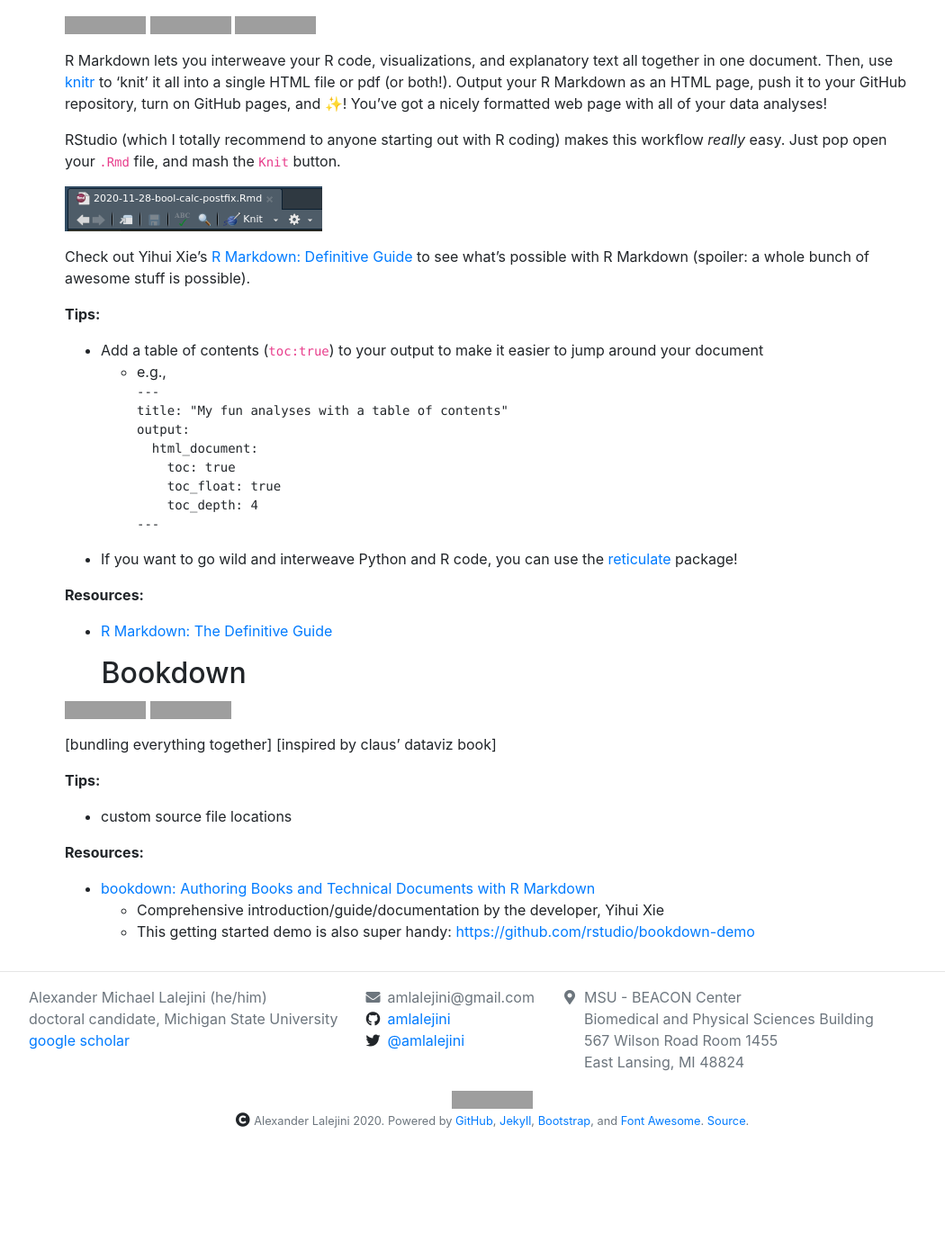
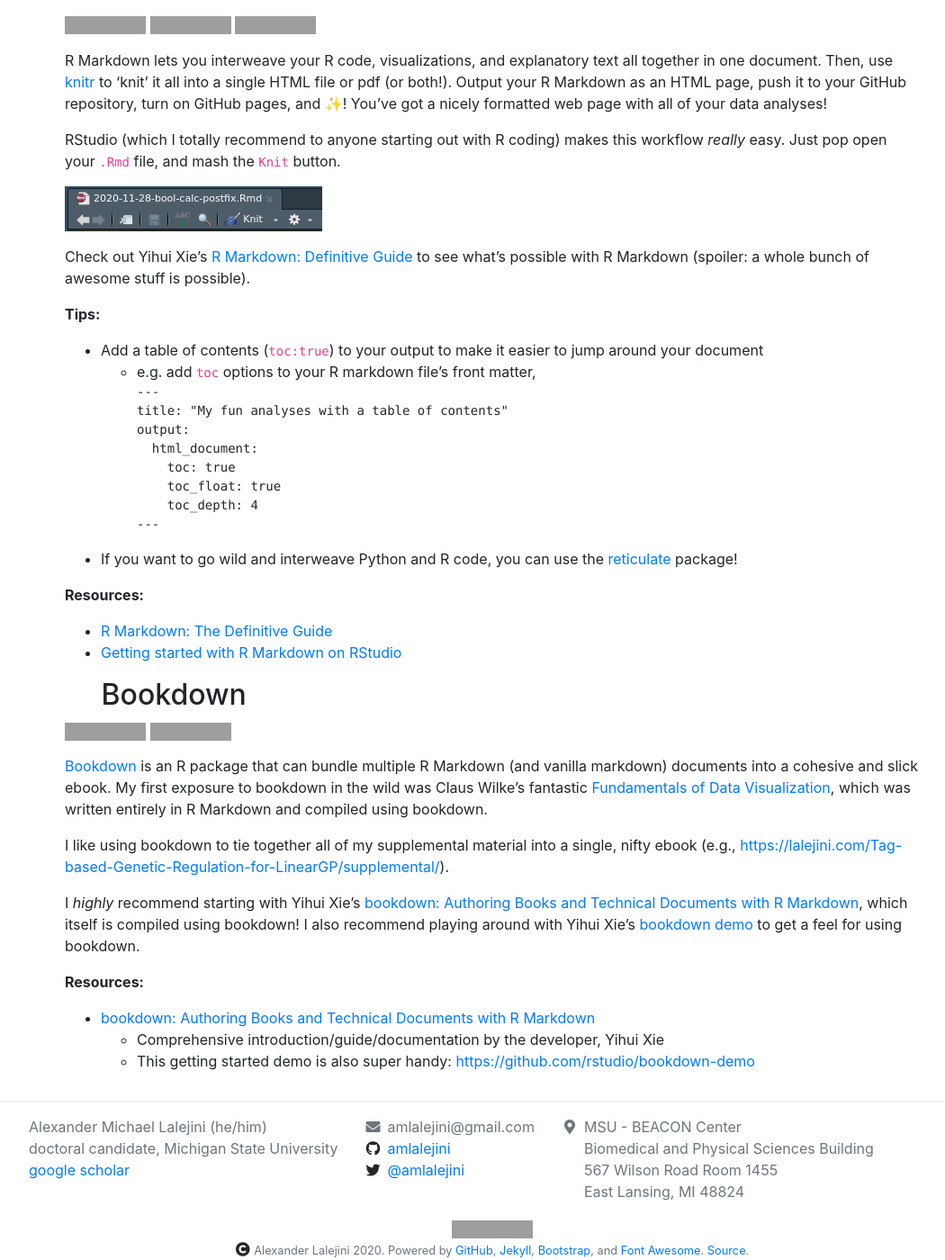
Before and after one commit to amlalejini/amlalejini.github.io, a Jekyll site: the page built from _posts/2020-12-13-supplemental++.md, in a window 1280 px wide and 1400 px high, scrolled down 4814 px. Shown: the whole window at 90% size, without its empty margins (93-1143 px from the left). Built offline with Jekyll 4.4.1, drawn with Linux system fonts in a browser that asks for light colours; nearby versions of some CDN libraries; before the commit the page ends 6070 px from its top, so only the background shows below that; some of the changed text lies outside the part shown; grey boxes are pictures that could not be loaded.

Commit message:
add bookdown section to 2020-12-13 post

````diff
--- a/_posts/2020-12-13-supplemental++.md
+++ b/_posts/2020-12-13-supplemental++.md
@@ -174,7 +174,7 @@
 **Tips:**
 
 - Add a table of contents (`toc:true`) to your output to make it easier to jump around your document
-  - e.g.,
+  - e.g. add `toc` options to your R markdown file's front matter,
     ```
     ---
     title: "My fun analyses with a table of contents"
@@ -190,16 +190,20 @@
 **Resources:**
 
 - [R Markdown: The Definitive Guide](https://bookdown.org/yihui/rmarkdown/)
+- [Getting started with R Markdown on RStudio](https://rmarkdown.rstudio.com/lesson-1.html)
 
 ## Bookdown
 ![accessibility](https://img.shields.io/badge/-web%20accessibility-ff69b4)
 ![slick](https://img.shields.io/badge/-it%20just%20looks%20slick-ff69b4)
 
-[bundling everything together]
-[inspired by claus' dataviz book]
+[Bookdown](https://bookdown.org/) is an R package that can bundle multiple R Markdown (and vanilla markdown) documents into a cohesive and slick ebook.
+My first exposure to bookdown in the wild was Claus Wilke's fantastic [Fundamentals of Data Visualization](https://clauswilke.com/dataviz/), which was written entirely in R Markdown and compiled using bookdown.
 
-**Tips:**
-- custom source file locations
+I like using bookdown to tie together all of my supplemental material into a single, nifty ebook (e.g., <https://lalejini.com/Tag-based-Genetic-Regulation-for-LinearGP/supplemental/>).
+
+I _highly_ recommend starting with Yihui Xie's [bookdown: Authoring Books and Technical Documents with R Markdown](https://bookdown.org/yihui/bookdown/), which itself is compiled using bookdown!
+I also recommend playing around with Yihui Xie's [bookdown demo](https://github.com/rstudio/bookdown-demo) to get a feel for using bookdown.
+
 
 **Resources:**
 
````
Also changed, not shown: other parts of _posts/2020-12-13-supplemental++.md (+1 -1 lines).
